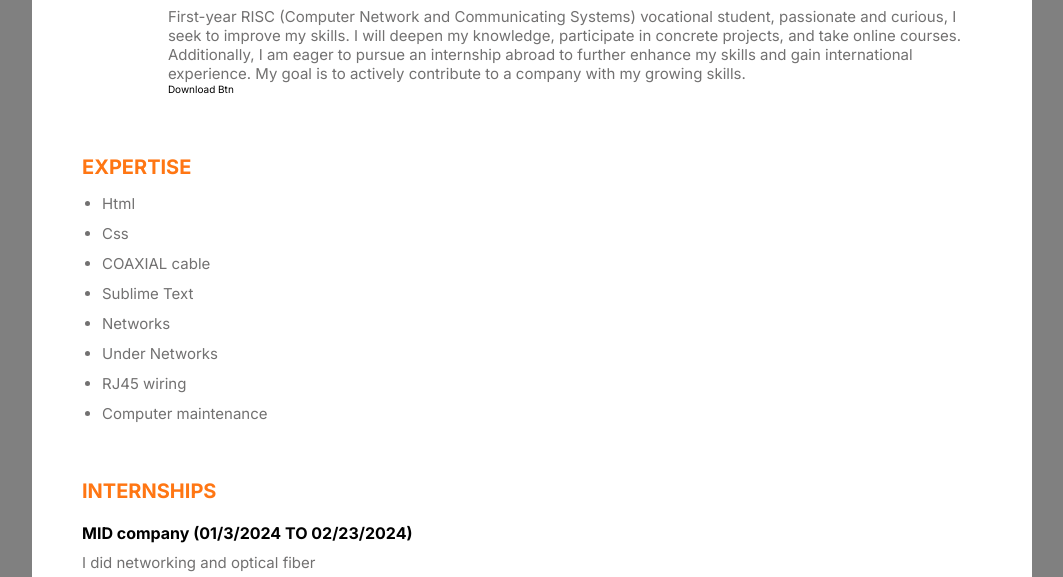
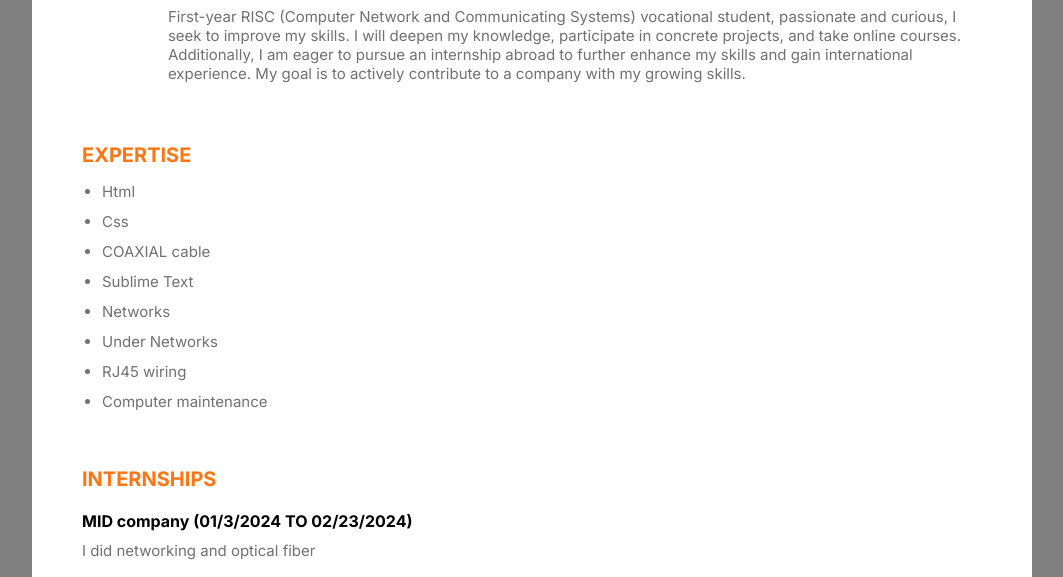
Before and after one commit to ARea1700/CV, a plain HTML site: page index.html in a window 1280 px wide. Shown: the part 198-775 px from the top of the page, without its empty margins (108-1171 px from the left). Drawn offline with nearby package versions, Linux system fonts and the light colour scheme.

Commit message:
Update index.html

```diff
--- a/index.html
+++ b/index.html
@@ -23,7 +23,7 @@
                     <p class="description">
                       First-year RISC (Computer Network and Communicating Systems) vocational student, passionate and curious, I seek to improve my skills. I will deepen my knowledge, participate in concrete projects, and take online courses. Additionally, I am eager to pursue an internship abroad to further enhance my skills and gain international experience. My goal is to actively contribute to a company with my growing skills.
                     </p>
-                    <a class=*downloadBtn* href=*./cv.pdf* download=*Resume.pdf*>Download Btn</a>
+
                 </div>
             </div>
         </div>
```
